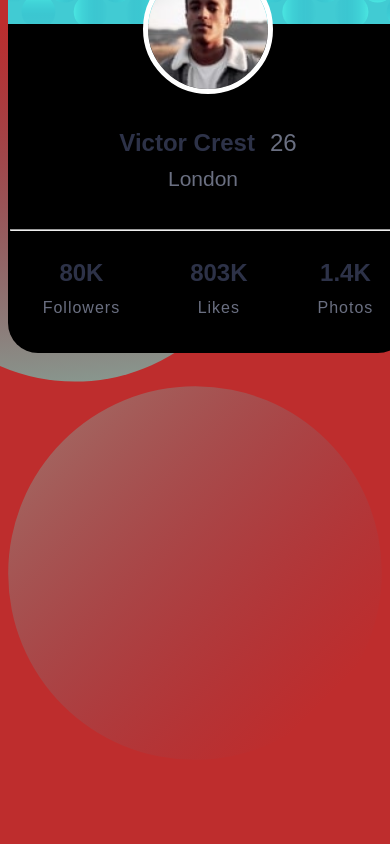
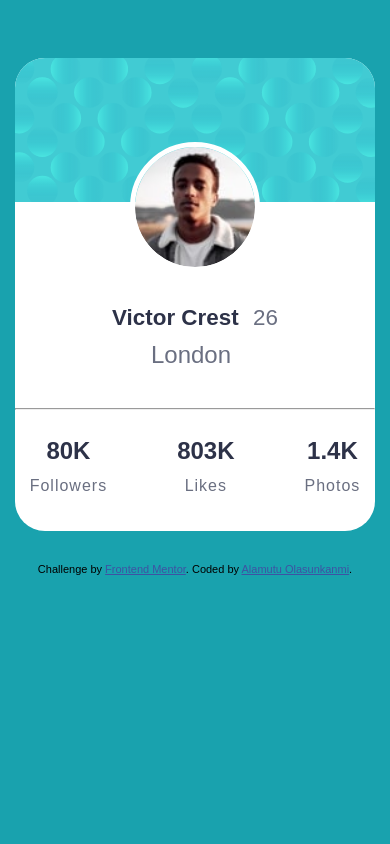
Before and after one commit to Programming-buddie/Profile-Card-Component, a plain HTML site: page index.html in a window 390 px wide. Shown: the top 844 px of the page. Drawn offline with Linux system fonts and the light colour scheme.

Commit message:
done with desktop and mobile

```diff
--- a/index.html
+++ b/index.html
@@ -15,11 +15,6 @@
   </style>
 </head>
 <body>
-  <div class="bg">
-    <img src="./images/bg-pattern-top.svg" alt="bg-1">
-    <img src="./images/bg-pattern-bottom.svg" alt="bg-2">
-  </div>
-
   <section>
     <img src="./images/bg-pattern-card.svg" alt="profile-design">
     <img src="./images/image-victor.jpg" alt="image of victor">
--- a/style.css
+++ b/style.css
@@ -1,37 +1,28 @@
 body{
-    background-color: hsl(0, 62%, 46%);
+    background-color: hsl(185, 75%, 39%);
     font-family: Arial, Helvetica, sans-serif;
+    display: flex;
+    flex-direction: column;
+    background-repeat: no-repeat;
+    gap: 2rem;
+}
 
-}
-img[alt="bg-1"]{
-    rotate: 130deg;
-    height: 100%;
-    width: 100%;
-    /* margin-top: -800px; */
-    margin-left: -60px;
-    zoom: 200%;
-    top: -10px;
-}
-img[alt="bg-2"]{
-    height: 100%;
-    width: 100%;
-}
 section{
-    margin: 100px 0px 0px 300px;
-    background-color: hsl(0, 0%, 0%);
+    margin: 0rem 0px 0px 0rem;
+    background-color: hsl(0, 0%, 100%);
     border-radius: 30px 30px 30px 30px;
     display: flex;
     flex-direction: column;
-    align-self:flex-start;
-    width: 400px;
-    position: relative;
-    top: -950px;
-    left: -300px;
-margin-top: 50px;}
+    align-self:center;
+    justify-self: center;
+    width: 25rem;
+    /* position: relative; */
+    /* top: -950px;
+    left: -300px; */
+    margin-top: 50px;}
 section img[alt="profile-design"]{
     height: 100%;
     width: 100%;
-
     border-radius: 30px 30px 0px 0px;
 }
 section img[alt="image of victor"]{
@@ -53,36 +44,36 @@ section .name{
 }
 .name-set h2{
     align-self: center;
-    font-size: 24px;
+    font-size: 1.4rem;
     color: hsl(229, 23%, 23%) ;
-    margin-top: -20px;
+    margin-top: -1.4rem;
 }
 .name-set h2:last-of-type{
     font-weight: 400;
     color: hsl(227, 10%, 46%);
 }
 .name p{
-    margin: -10px 0px 30px -10px;
+    margin: -0.5rem 0px 1.9rem -0.5rem;
     align-self: center;
-    font-size: 21px;
+    font-size: 1.5rem;
     font-weight: 400;
     color: hsl(227, 10%, 46%);
 }
 .name-set{
     display: flex;
     justify-content: center;
-    gap: 15px;
+    gap: 0.9rem;
 }
 
 hr{
-    width: 395px;
+    width: 24.7rem;
 }
 .stats{
     display: flex;
     justify-content: space-around;
     align-self: center;
-    gap: 70px;
-    padding: 0px;
+    gap: 4.375rem;
+    padding: 0rem;
 }
 .stats h2{
     align-self: center;
@@ -92,10 +83,20 @@ hr{
     font-weight: 400;
 }
 .stats p{
-    margin-top: -8px;
-    padding-bottom: 20px;
+    margin-top: -0.5rem;
+    padding-bottom: 1.25rem;
     text-align: center;
     align-self: center;
-    letter-spacing: 1px;
+    letter-spacing: 0.0625rem;
     color: hsl(227, 10%, 46%);
 }
+
+@media (max-width: 600px) {
+    section{
+        width: 22.5rem;
+        /* margin: 5rem auto; */
+    }
+    hr{
+        width: 22.4rem;
+    }
+}
```
